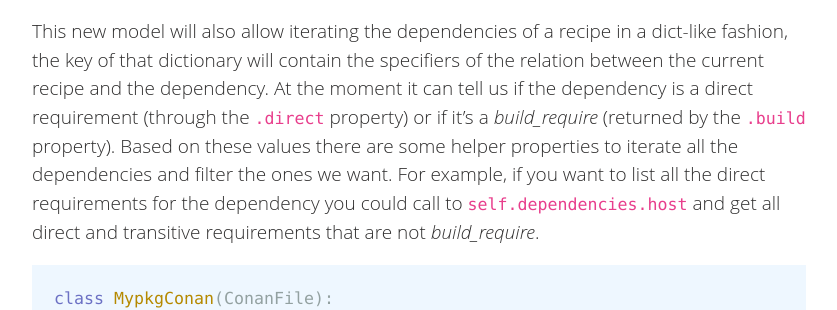
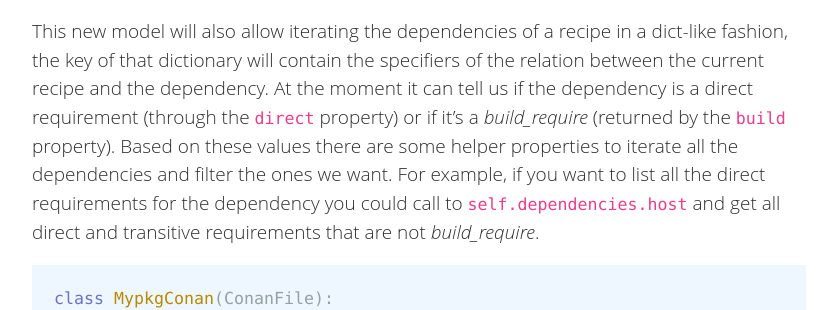
Before and after one commit to conan-io/conan-io.github.io, a Jekyll site: the page built from _posts/2021-07-09-New-conan-release-1-38.markdown, in a window 1280 px wide and 900 px high, scrolled down 1411 px. Shown: the part 151-461 px from the top of the window, without its empty margins (20-857 px from the left). Built offline with Jekyll 4.4.1, drawn with Linux system fonts in a browser that asks for light colours; comment, search, counter and statistics services are not loaded.

Commit message:
minor changes

```diff
--- a/_posts/2021-07-09-New-conan-release-1-38.markdown
+++ b/_posts/2021-07-09-New-conan-release-1-38.markdown
@@ -52,7 +52,7 @@ documentation](https://docs.conan.io/en/latest/reference/conanfile/dependencies.
 This new model will also allow iterating the dependencies of a recipe in a dict-like fashion, the key of
 that dictionary will contain the specifiers of the relation between the current recipe and the
 dependency. At the moment it can tell us if the dependency is a direct requirement (through the
-`.direct` property) or if it's a *build_require* (returned by the `.build` property). Based on these
+`direct` property) or if it's a *build_require* (returned by the `build` property). Based on these
 values there are some helper properties to iterate all the dependencies and filter the ones we want.
 For example, if you want to list all the direct requirements for the dependency you could call to
 `self.dependencies.host` and get all direct and transitive requirements that are not *build_require*.
```
